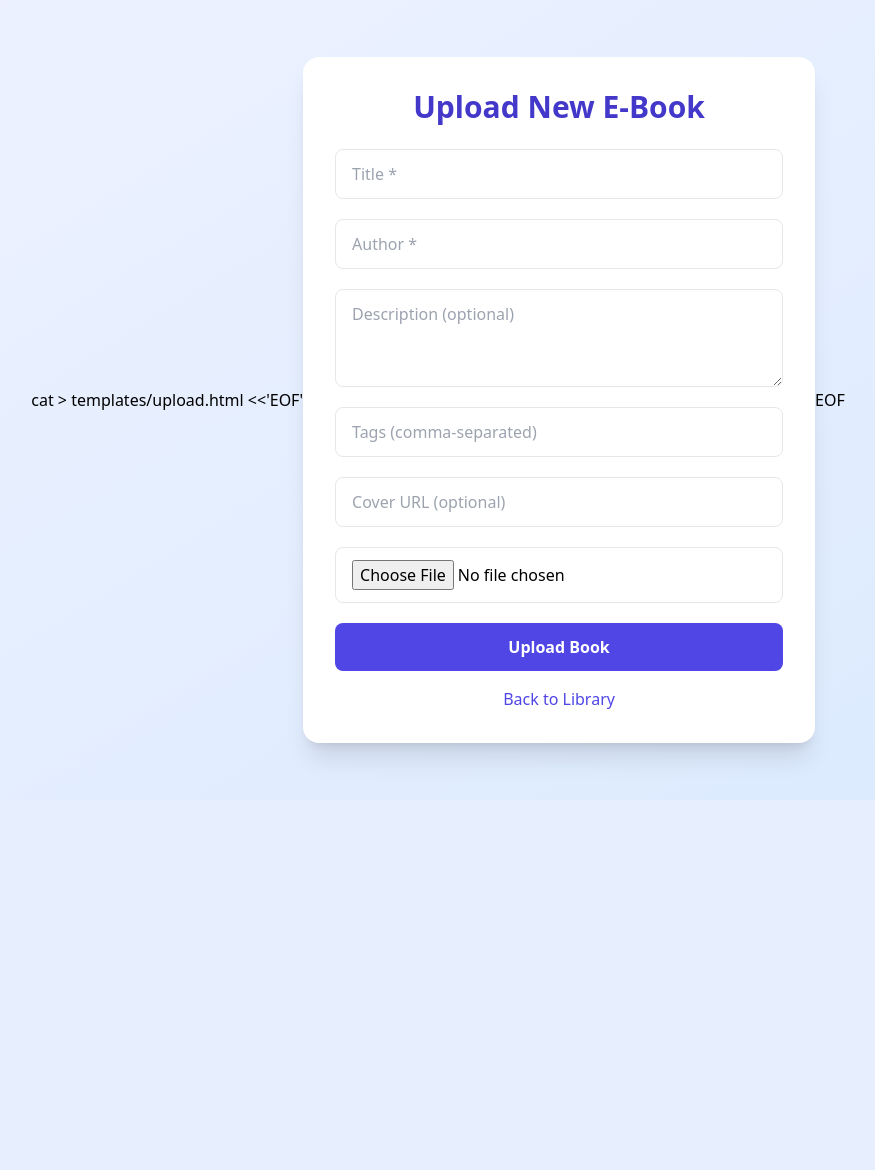
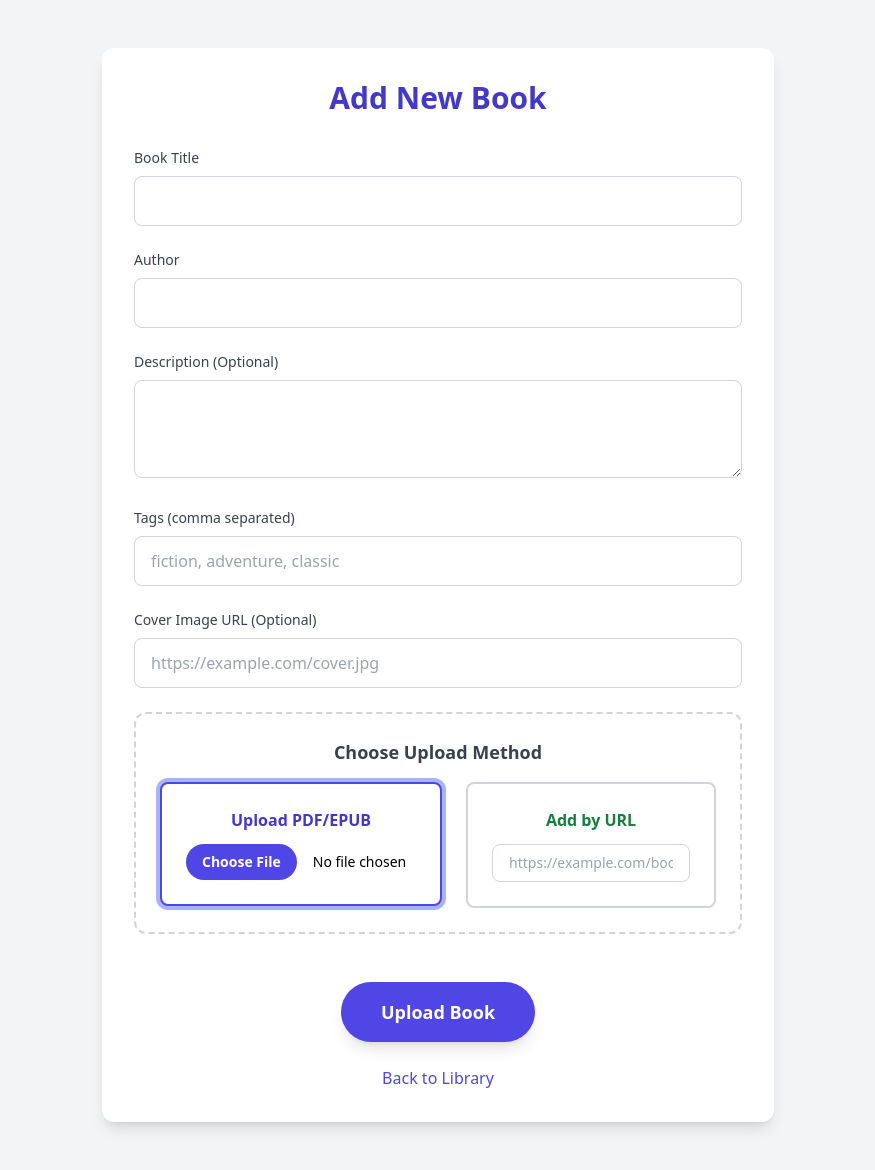
Before and after one commit to ChetanYalij/ebooklibrary, a Flask app: page /upload in a window 1280 px wide. Shown: the whole page, without its empty margins (202-1077 px from the left). Before the commit the page ends 772 px from the top, so only its background shows below. Run offline with Flask 3, Linux system fonts and the light colour scheme; some libraries are stand-ins or nearby versions.

Commit message:
New: Upload PDF or URL option

```diff
--- a/app.py
+++ b/app.py
@@ -22,70 +22,43 @@ def placeholder_cover(title):
     h = hex(hash(title) % 0xFFFFFF)[2:].zfill(6)
     return f"https://via.placeholder.com/300x450/{h}/FFFFFF?text={title[0].upper()}"
 
-@app.route('/')
-def index():
-    books = Book.query.all()
-    data = [{
-        'id': b.id,
-        'title': b.title,
-        'author': b.author,
-        'description': b.description or '',
-        'tags': b.tags or '',
-        'cover': b.cover_url or placeholder_cover(b.title),
-        'format': os.path.splitext(b.file_path)[1][1:].upper(),
-        'downloads': b.download_count
-    } for b in books]
-    return render_template('index.html', books=data)
-
 @app.route('/upload', methods=['GET', 'POST'])
 def upload():
     if request.method == 'POST':
-        file = request.files.get('file')
-        if file and allowed_file(file.filename):
-            filename = secure_filename(file.filename)
-            file.save(os.path.join(app.config['UPLOAD_FOLDER'], filename))
-            new_book = Book(
-                title=request.form['title'],
-                author=request.form['author'],
-                description=request.form.get('description'),
-                file_path=filename,
-                tags=request.form.get('tags'),
-                cover_url=request.form.get('cover_url')
-            )
-            db.session.add(new_book)
-            db.session.commit()
-            return '<script>alert("Uploaded!");window.location="/"</script>'
+        title = request.form['title']
+        author = request.form['author']
+        description = request.form.get('description', '')
+        tags = request.form.get('tags', '')
+        cover_url = request.form.get('cover_url') or placeholder_cover(title)
+
+        upload_type = request.form.get('upload_type', 'file')
+
+        if upload_type == 'file':
+            file = request.files['file']
+            if file and allowed_file(file.filename):
+                upload_result = cloudinary.uploader.upload(file)
+                file_url = upload_result['secure_url']
+            else:
+                return "Invalid file!", 400
+        else:  # URL
+            file_url = request.form['book_url']
+            if not file_url.startswith(('http://', 'https://')):
+                return "Invalid URL!", 400
+
+        new_book = Book(
+            title=title,
+            author=author,
+            description=description,
+            file_path=file_url,
+            tags=tags,
+            cover_url=cover_url
+        )
+        db.session.add(new_book)
+        db.session.commit()
+
+        return '<script>alert("Book Added Successfully!"); window.location="/"</script>'
+
     return render_template('upload.html')
-
-@app.route('/search')
-def search():
-    q = request.args.get('q', '').strip()
-    if not q:
-        return jsonify([])
-    results = Book.query.filter(
-        (Book.title.ilike(f'%{q}%')) |
-        (Book.author.ilike(f'%{q}%')) |
-        (Book.tags.ilike(f'%{q}%'))
-    ).all()
-    data = [{
-        'id': b.id,
-        'title': b.title,
-        'author': b.author,
-        'description': b.description or '',
-        'tags': b.tags or '',
-        'cover': b.cover_url or placeholder_cover(b.title),
-        'format': os.path.splitext(b.file_path)[1][1:].upper(),
-        'downloads': b.download_count
-    } for b in results]
-    return jsonify(data)
-
-@app.route('/download/<int:book_id>')
-def download(book_id):
-    book = Book.query.get_or_404(book_id)
-    book.download_count += 1
-    db.session.commit()
-    return send_from_directory(app.config['UPLOAD_FOLDER'], book.file_path)
-
 if __name__ == '__main__':
     os.makedirs(app.config['UPLOAD_FOLDER'], exist_ok=True)
     with app.app_context():
--- a/templates/upload.html
+++ b/templates/upload.html
@@ -1,19 +1,96 @@
-cat > templates/upload.html <<'EOF'
 <!DOCTYPE html>
-<html lang="en"><head><meta charset="UTF-8"><title>Upload – E-Library</title><script src="https://cdn.tailwindcss.com"></script></head>
-<body class="bg-gradient-to-br from-indigo-50 to-blue-100 min-h-screen flex items-center justify-center p-4">
-  <div class="bg-white rounded-2xl shadow-xl p-8 max-w-lg w-full">
-    <h1 class="text-3xl font-bold text-center mb-6 text-indigo-700">Upload New E‑Book</h1>
-    <form method="POST" enctype="multipart/form-data" class="space-y-5">
-      <input type="text" name="title" placeholder="Title *" required class="w-full px-4 py-3 border rounded-lg focus:ring-2 focus:ring-indigo-500">
-      <input type="text" name="author" placeholder="Author *" required class="w-full px-4 py-3 border rounded-lg focus:ring-2 focus:ring-indigo-500">
-      <textarea name="description" placeholder="Description (optional)" rows="3" class="w-full px-4 py-3 border rounded-lg focus:ring-2 focus:ring-indigo-500"></textarea>
-      <input type="text" name="tags" placeholder="Tags (comma-separated)" class="w-full px-4 py-3 border rounded-lg focus:ring-2 focus:ring-indigo-500">
-      <input type="text" name="cover_url" placeholder="Cover URL (optional)" class="w-full px-4 py-3 border rounded-lg focus:ring-2 focus:ring-indigo-500">
-      <input type="file" name="file" accept=".pdf,.epub" required class="w-full px-4 py-3 border rounded-lg">
-      <button type="submit" class="w-full bg-indigo-600 text-white py-3 rounded-lg hover:bg-indigo-700 font-semibold">Upload Book</button>
-    </form>
-    <p class="text-center mt-4"><a href="/" class="text-indigo-600 hover:underline">Back to Library</a></p>
-  </div>
-</body></html>
-EOF
+<html lang="en">
+<head>
+    <meta charset="UTF-8">
+    <meta name="viewport" content="width=device-width, initial-scale=1.0">
+    <title>Upload Book - E-Book Library</title>
+    <script src="https://cdn.tailwindcss.com"></script>
+    <link href="https://cdnjs.cloudflare.com/ajax/libs/font-awesome/6.4.0/css/all.min.css" rel="stylesheet">
+</head>
+<body class="bg-gray-100 min-h-screen py-12">
+    <div class="max-w-2xl mx-auto bg-white rounded-xl shadow-lg p-8">
+        <h1 class="text-3xl font-bold text-center text-indigo-700 mb-8">
+            Add New Book
+        </h1>
+
+        <form method="POST" enctype="multipart/form-data" class="space-y-6">
+            <div>
+                <label class="block text-sm font-medium text-gray-700 mb-2">Book Title</label>
+                <input type="text" name="title" required class="w-full px-4 py-3 border border-gray-300 rounded-lg focus:ring-2 focus:ring-indigo-500">
+            </div>
+
+            <div>
+                <label class="block text-sm font-medium text-gray-700 mb-2">Author</label>
+                <input type="text" name="author" required class="w-full px-4 py-3 border border-gray-300 rounded-lg focus:ring-2 focus:ring-indigo-500">
+            </div>
+
+            <div>
+                <label class="block text-sm font-medium text-gray-700 mb-2">Description (Optional)</label>
+                <textarea name="description" rows="3" class="w-full px-4 py-3 border border-gray-300 rounded-lg"></textarea>
+            </div>
+
+            <div>
+                <label class="block text-sm font-medium text-gray-700 mb-2">Tags (comma separated)</label>
+                <input type="text" name="tags" placeholder="fiction, adventure, classic" class="w-full px-4 py-3 border border-gray-300 rounded-lg">
+            </div>
+
+            <div>
+                <label class="block text-sm font-medium text-gray-700 mb-2">Cover Image URL (Optional)</label>
+                <input type="url" name="cover_url" placeholder="https://example.com/cover.jpg" class="w-full px-4 py-3 border border-gray-300 rounded-lg">
+            </div>
+
+            <!-- दोन्ही ऑप्शन -->
+            <div class="border-2 border-dashed border-gray-300 rounded-xl p-6 text-center">
+                <p class="text-lg font-semibold text-gray-700 mb-4">Choose Upload Method</p>
+
+                <div class="flex flex-col sm:flex-row gap-6 justify-center">
+                    <!-- File Upload -->
+                    <label class="cursor-pointer">
+                        <input type="radio" name="upload_type" value="file" checked class="sr-only peer">
+                        <div class="peer-checked:ring-4 peer-checked:ring-indigo-300 bg-white border-2 border-indigo-600 rounded-lg p-6 hover:bg-indigo-50 transition">
+                            <p class="font-semibold text-indigo-700">Upload PDF/EPUB</p>
+                            <input type="file" name="file" accept=".pdf,.epub" class="mt-3 block w-full text-sm file:mr-4 file:py-2 file:px-4 file:rounded-full file:border-0 file:text-sm file:font-semibold file:bg-indigo-600 file:text-white hover:file:bg-indigo-700">
+                        </div>
+                    </label>
+
+                    <!-- URL -->
+                    <label class="cursor-pointer">
+                        <input type="radio" name="upload_type" value="url" class="sr-only peer">
+                        <div class="peer-checked:ring-4 peer-checked:ring-green-300 bg-white border-2 border-gray-300 rounded-lg p-6 hover:bg-green-50 transition">
+                            <p class="font-semibold text-green-700">Add by URL</p>
+                            <input type="url" name="book_url" placeholder="https://example.com/book.pdf" class="mt-3 block w-full px-4 py-2 border border-gray-300 rounded-lg text-sm">
+                        </div>
+                    </label>
+                </div>
+            </div>
+
+            <div class="text-center pt-6">
+                <button type="submit" class="bg-indigo-600 hover:bg-indigo-700 text-white font-bold py-4 px-10 rounded-full text-lg transition transform hover:scale-105 shadow-lg">
+                    Upload Book
+                </button>
+            </div>
+        </form>
+
+        <div class="mt-6 text-center">
+            <a href="/" class="text-indigo-600 hover:underline">Back to Library</a>
+        </div>
+    </div>
+
+    <script>
+        document.querySelectorAll('input[name="upload_type"]').forEach(radio => {
+            radio.addEventListener('change', function() {
+                const fileInput = document.querySelector('input[name="file"]');
+                const urlInput = document.querySelector('input[name="book_url"]');
+
+                if (this.value === 'url') {
+                    fileInput.disabled = true; fileInput.required = false;
+                    urlInput.disabled = false; urlInput.required = true;
+                } else {
+                    fileInput.disabled = false; fileInput.required = true;
+                    urlInput.disabled = true; urlInput.required = false;
+                }
+            });
+        });
+    </script>
+</body>
+</html>
```
